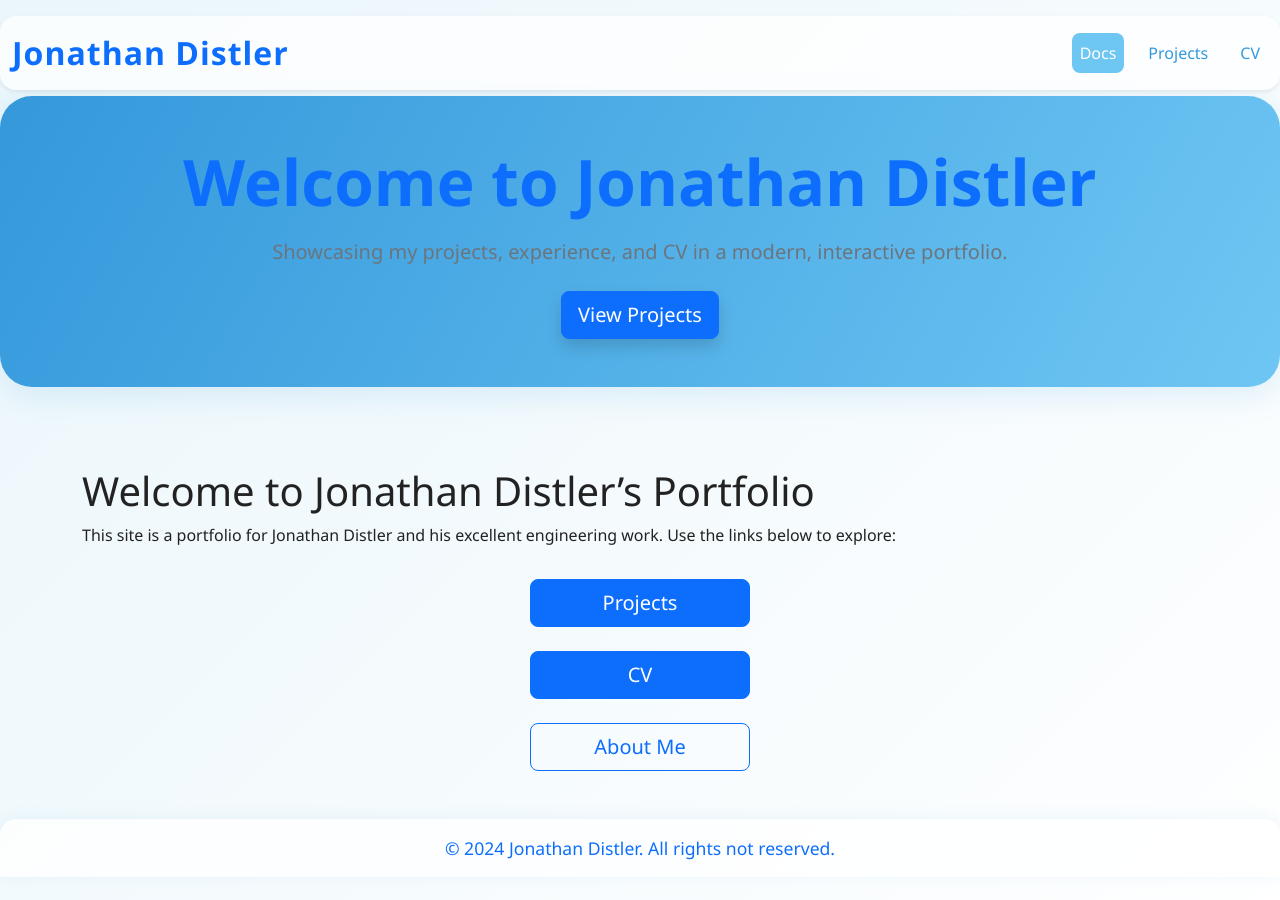
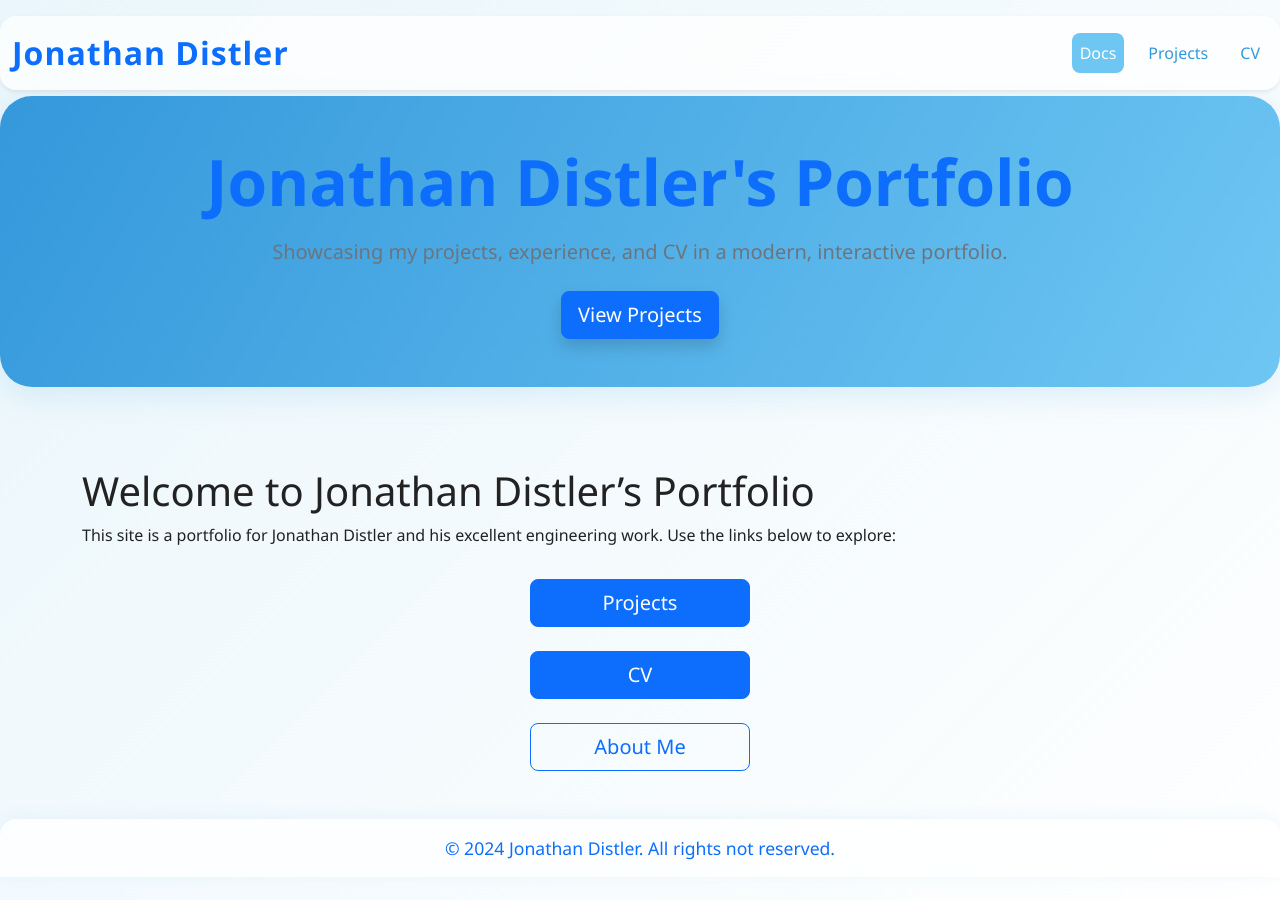
Before and after one commit to JonathanDistler/DistlerPortfolio, a Jekyll site: the page built from index.md, in a window 1280 px wide and 900 px high. Built offline with Jekyll 4.4.1, drawn with Linux system fonts in a browser that asks for light colours.

Commit message:
Update default.html
changes title

```diff
--- a/_layouts/default.html
+++ b/_layouts/default.html
@@ -38,7 +38,7 @@
   {% if page.url == '/' %}
   <section class="hero-section d-flex align-items-center justify-content-center text-center" data-aos="fade-up">
     <div class="container py-5">
-      <h1 class="display-3 fw-bold text-primary mb-3 animate-hero">Welcome to {{ site.title }}</h1>
+      <h1 class="display-3 fw-bold text-primary mb-3 animate-hero">{{ site.title }}'s Portfolio</h1>
       <p class="lead text-secondary mb-4 animate-hero">Showcasing my projects, experience, and CV in a modern, interactive portfolio.</p>
       <a href="{{ '/projects/' | relative_url }}" class="btn btn-lg btn-primary shadow animate-hero" data-aos="zoom-in">View Projects</a>
     </div>
```
